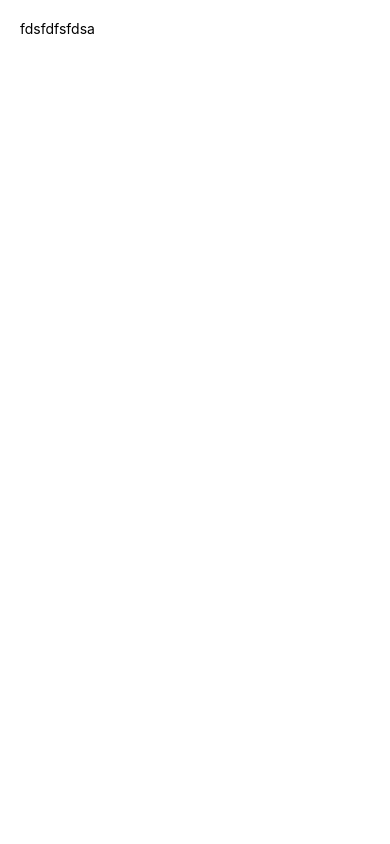
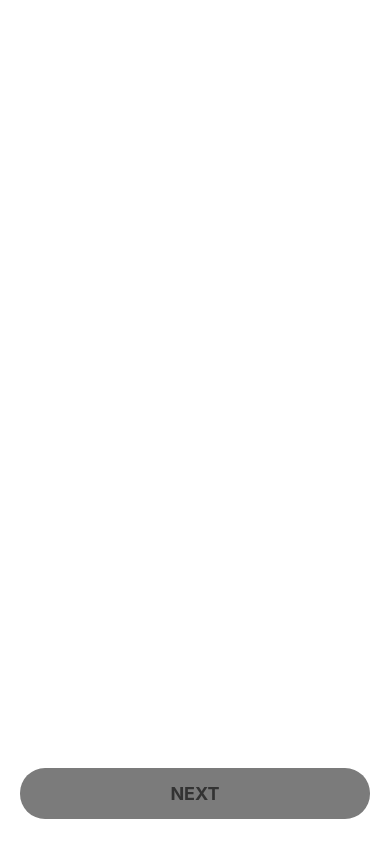
Before and after one commit to shairyl/FitnessPalLMI, a React Native app: screen /AvatarChooseScreen in a window 390 px wide. Built offline with nearby package versions, Linux system fonts and the light colour scheme.

Commit message:
next button

```diff
--- /dev/null
+++ b/components/AppButton.js
@@ -0,0 +1,46 @@
+import React from "react";
+import { StyleSheet, Text, TouchableOpacity, Platform } from "react-native";
+
+import colors from "../config/colors";
+
+function AppButton({ title, onPress, color = "black", style, textColor }) {
+  return (
+    <TouchableOpacity
+      style={[styles.button, { backgroundColor: colors[color] }, style]}
+      onPress={onPress}
+    >
+      <Text style={[styles.text, { color: colors[textColor] }]}>{title}</Text>
+    </TouchableOpacity>
+  );
+}
+
+const styles = StyleSheet.create({
+  button: {
+    backgroundColor: colors.black,
+    borderRadius: 25,
+    justifyContent: "center",
+    alignItems: "center",
+    padding: 15,
+    width: "100%",
+    marginVertical: 5,
+    ...Platform.select({
+      android: {
+        elevation: 5,
+      },
+      ios: {
+        shadowColor: colors.dark,
+        shadowOffset: { width: 0, height: 3 },
+        shadowOpacity: 0.3,
+        shadowRadius: 4,
+      },
+    }),
+  },
+  text: {
+    color: colors.white,
+    fontSize: 18,
+    textTransform: "uppercase",
+    fontWeight: "bold",
+  },
+});
+
+export default AppButton;
--- a/config/colors.js
+++ b/config/colors.js
@@ -1,3 +1,6 @@
 export default {
+  black: "#000000",
+  dark: "#333333",
   white: "#ffffff",
+  grey: "#7b7b7b",
 };
--- a/screens/signupSurvey/AvatarChooseScreen.js
+++ b/screens/signupSurvey/AvatarChooseScreen.js
@@ -1,17 +1,23 @@
 import React from "react";
 import { View, StyleSheet, Text } from "react-native";
 import Screen from "../../components/Screen";
+import AppButton from "../../components/AppButton";
 
-function AvatarChooseScreen(props) {
+function AvatarChooseScreen({ navigation }) {
   return (
     <Screen style={styles.container}>
-      <Text>fdsfdfsfdsa</Text>
+      <AppButton
+        title="NEXT"
+        color="grey"
+        textColor="dark"
+        onPress={() => navigation.navigate("SurveyStartScreen")}
+      />
     </Screen>
   );
 }
 
 const styles = StyleSheet.create({
-  container: { padding: 20 },
+  container: { justifyContent: "flex-end", padding: 20 },
 });
 
 export default AvatarChooseScreen;
--- a/screens/signupSurvey/SurveyStartScreen.js
+++ b/screens/signupSurvey/SurveyStartScreen.js
@@ -1,17 +1,23 @@
 import React from "react";
-import { View, StyleSheet } from "react-native";
+import { View, StyleSheet, Text } from "react-native";
+import Screen from "../../components/Screen";
+import AppButton from "../../components/AppButton";
 
-import Screen from "../../components/Screen";
-
-function SurveyStartScreen(props) {
+function SurveyStartScreen({ navigation }) {
   return (
     <Screen style={styles.container}>
-      <Text>fdsfdfsfdsa</Text>
+      <AppButton
+        title="NEXT"
+        color="grey"
+        textColor="dark"
+        onPress={() => navigation.navigate("SurveyScreen1")}
+      />
     </Screen>
   );
 }
 
 const styles = StyleSheet.create({
-  container: { padding: 20 },
+  container: { justifyContent: "flex-end", padding: 20 },
 });
+
 export default SurveyStartScreen;
```
Also changed, not shown: components/AppText.js (added, +9 -0 lines), config/defaultStyles.js (added, +11 -0 lines).
